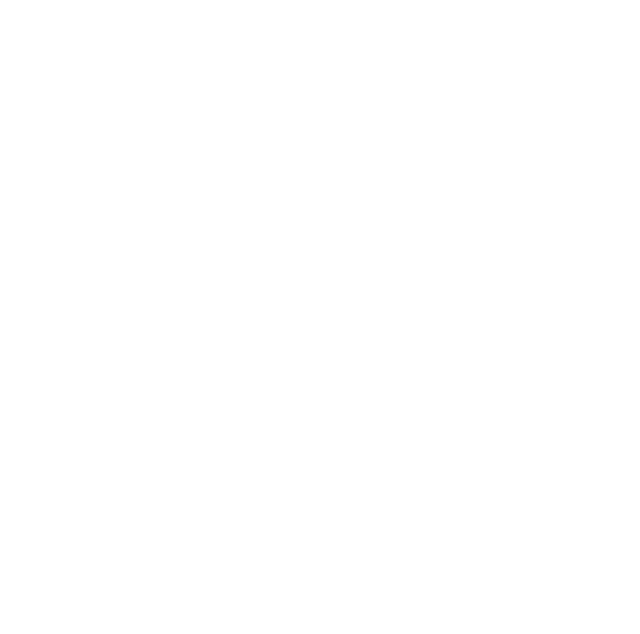
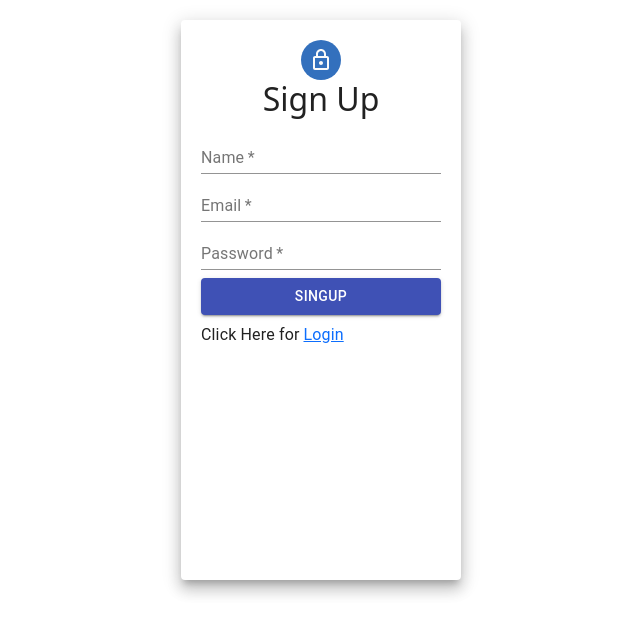
Before and after one commit to WorkoutKing/React-companies, a React (Create React App) app: page /Signup in a window 1280 px wide. Before the commit this address had no page. Shown: the top 634 px of the page, without its empty margins (319-959 px from the left). Built offline with nearby package versions, Linux system fonts and the light colour scheme.

Commit message:
first commit

```diff
--- a/package.json
+++ b/package.json
@@ -3,9 +3,12 @@
   "version": "0.1.0",
   "private": true,
   "dependencies": {
+    "@material-ui/core": "^4.12.3",
+    "@material-ui/icons": "^4.11.2",
     "@testing-library/jest-dom": "^5.16.2",
     "@testing-library/react": "^12.1.3",
     "@testing-library/user-event": "^13.5.0",
+    "axios": "^0.26.0",
     "bootstrap": "^5.1.3",
     "react": "^17.0.2",
     "react-bootstrap": "^2.1.2",
--- a/src/App.js
+++ b/src/App.js
@@ -1,6 +1,11 @@
-import {BrowserRouter as Router, Routes, Route } from "react-router-dom";
+import {BrowserRouter as Router, Routes, Route,Switch } from "react-router-dom";
 import Main from "./components/Main";
 import MoreInfo from "./components/MoreInfo";
+import Login from './components/Login';
+import Signup from "./components/Singup";
+
+
+
 const App  = ()=>{
     return(
         <div className="container">
@@ -8,6 +13,9 @@ const App  = ()=>{
                 <Routes>
                     <Route exact path="/" element={<Main/>}/>
                     <Route path="/company/:id" element={<MoreInfo/>}/>
+                    <Route path="/Signup" element={<Signup/>} />
+
+                    <Route path="/Login" element={<Login/>} />
                 </Routes>
 
             </Router>
--- /dev/null
+++ b/src/components/Login.jsx
@@ -0,0 +1,81 @@
+import React from 'react'
+import { Grid,Paper, Avatar, TextField, Button, Typography,Link as Nv } from '@material-ui/core'
+import LockOutlinedIcon from '@material-ui/icons/LockOutlined';
+import { Link, NavLink } from "react-router-dom";
+import {useState} from 'react';
+import axios from 'axios';
+import { useNavigate, useParams } from "react-router-dom";
+
+const Login=()=>{
+
+    const paperStyle={padding :20,height:'70vh',width:280, margin:"20px auto"}
+    const avatarStyle={backgroundColor:'#3370bd'}
+    const btnstyle={margin:'8px 0'}
+
+    const [msg,setMsg] = useState('');
+
+    const [username, setUsername] = useState("");
+    const [pass, setPass] = useState("");
+
+    const [user, setUser] = useState({
+        email: "",
+        password:""
+      });
+
+      let history = useNavigate();
+
+      const {email,password} = user;
+      const onInputChange = e => {
+        setUser({ ...user, [e.target.name]: e.target.value });
+      };
+
+    const signIn = () =>
+    {
+
+      const users = { username };  // To Store Email in Localstore and send to Home Page
+
+       if(user.email === '')
+       {
+         alert('Email Field is empty')
+       }
+       else if(user.password === '')
+       {
+         alert('Pass Field is empty')
+       }
+
+       axios.post("http://laravel.ddev.site/api/login/",user)
+       .then(response => {
+        setMsg(response.data);
+        localStorage.setItem("users", response.data);
+        history("/");
+        console.log(response.data);
+      });
+    }
+
+
+    return(
+        <Grid>
+            <Paper elevation={10} style={paperStyle}>
+                <Grid align='center'>
+                  <Avatar style={avatarStyle}><LockOutlinedIcon/></Avatar>
+                    <h2>Sign In</h2>
+                </Grid>
+                <TextField label='Email'  name="email" value={email}  onChange={e => onInputChange(e)} placeholder='Enter Email' type='text' fullWidth required/>
+                <TextField label='Password'  name="password" value={password}  onChange={e => onInputChange(e)} placeholder='Enter password' type='text' fullWidth required/>
+
+                <Button type='submit' onClick={signIn} color='primary' variant="contained" style={btnstyle} fullWidth>Sign in</Button>
+
+                <Typography style={{textAli:'center'}}> Don't Have Account ?
+                  <NavLink to="/signup">
+                   <span style={{marginLeft:"60px"}}>Sing up</span>
+                  </NavLink>
+                  <NavLink to="/">
+                   <span style={{marginLeft:"4px"}}>Home</span>
+                  </NavLink>
+                </Typography>
+            </Paper>
+        </Grid>
+    )
+}
+
+export default Login
--- a/src/components/Main.jsx
+++ b/src/components/Main.jsx
@@ -1,10 +1,26 @@
 import { Table } from "react-bootstrap";
-import {Container} from "react-bootstrap";
+import {Container, Row,Col} from "react-bootstrap";
 import { useState, useEffect } from "react";
 import RenderCompanies from "./RenderCompanies";
+import { Grid, Button,Link as Nv } from '@material-ui/core'
+import { useNavigate, useParams } from "react-router-dom";
 
 
 const Main = ()=>{
+    const paperStyle={padding :20,height:'70vh',width:280, margin:"20px auto"}
+    const avatarStyle={backgroundColor:'#3370bd'}
+
+    const {users} = useParams();
+    let history = useNavigate();
+
+    const user = localStorage.getItem('users');
+    console.log(user);
+
+    const logout = () =>
+    {
+        localStorage.removeItem("users")
+        history("/login");
+    }
     const[companies, setCompanies] = useState("")
     useEffect(()=>{
         fetch('https://laravel.ddev.site/api/companies')
@@ -19,7 +35,20 @@ const Main = ()=>{
     },[setCompanies])
     return(
         <>
-            <Container>
+        <Container>
+        {!user == '' ? (
+              <Row>
+             <Col><h4>{user}</h4></Col>
+               <Col><Button type='submit' className='mt-3' onClick={logout} color='primary' variant="contained"  style={{textAlign: 'right'}}>Logout</Button></Col>
+            </Row>
+            ) : (
+                <div style={{textAlign: 'right'}} className=''>
+                    <a className="btn btn-primary m-2" href="/signup">Register</a>
+                    <a className="btn btn-primary" href="/login">Login</a>
+                </div>
+
+           )}
+
                 <Table striped bordered hover>
                     <thead>
                     <tr>
--- /dev/null
+++ b/src/components/Singup.jsx
@@ -0,0 +1,59 @@
+import React from 'react'
+import { Grid,Paper, Avatar, TextField, Button, Typography } from '@material-ui/core'
+import LockOutlinedIcon from '@material-ui/icons/LockOutlined';
+import { Link, NavLink } from "react-router-dom";
+import {useState} from 'react';
+import axios from 'axios';
+
+const Signup=()=>{
+
+    const paperStyle={padding :20,height:'70vh',width:280, margin:"20px auto"}
+    const avatarStyle={backgroundColor:'#3370bd'}
+    const btnstyle={margin:'8px 0'}
+
+    const[errors,setErrors] = useState('');
+    const [user, setUser] = useState({
+        name: "",
+        email: "",
+        password:""
+      });
+
+      const {name, email,password} = user;
+      const onInputChange = e => {
+        setUser({ ...user, [e.target.name]: e.target.value });
+      };
+
+   async function  signup()
+       {
+        let result = await axios.post("http://laravel.ddev.site/api/register",user);
+        setErrors('Registration Successful')
+        setUser({name:"",email:"",password:""}) // To Clear all fields
+
+        }
+
+    return(
+        <Grid>
+            <Paper elevation={10} style={paperStyle}>
+                <Grid align='center'>
+                     <Avatar style={avatarStyle}><LockOutlinedIcon/></Avatar>
+                    <h2>Sign Up</h2>
+                    <h3 style={{color:"green"}}>{errors}</h3>
+                </Grid>
+
+                <TextField label='Name' name="name" value={name} onChange={e => onInputChange(e)} placeholder='Enter Name' type='text' fullWidth required/>
+                <TextField label='Email'  name="email" value={email}  onChange={e => onInputChange(e)} placeholder='Enter Email' type='text' fullWidth required/>
+                <TextField label='Password'  name="password" value={password}  onChange={e => onInputChange(e)} placeholder='Enter password' type='text' fullWidth required/>
+
+                <Button type='submit' onClick={signup} color='primary' variant="contained" style={btnstyle} fullWidth>Singup</Button>
+
+                <Typography>Click Here for
+                   <NavLink to="/login">
+                       <span style={{marginLeft:"4px"}}>Login</span>
+                  </NavLink>
+                </Typography>
+            </Paper>
+        </Grid>
+    )
+}
+
+export default Signup
```
Also changed, not shown: 1 other file (tests, documents, lock files or other folders).
